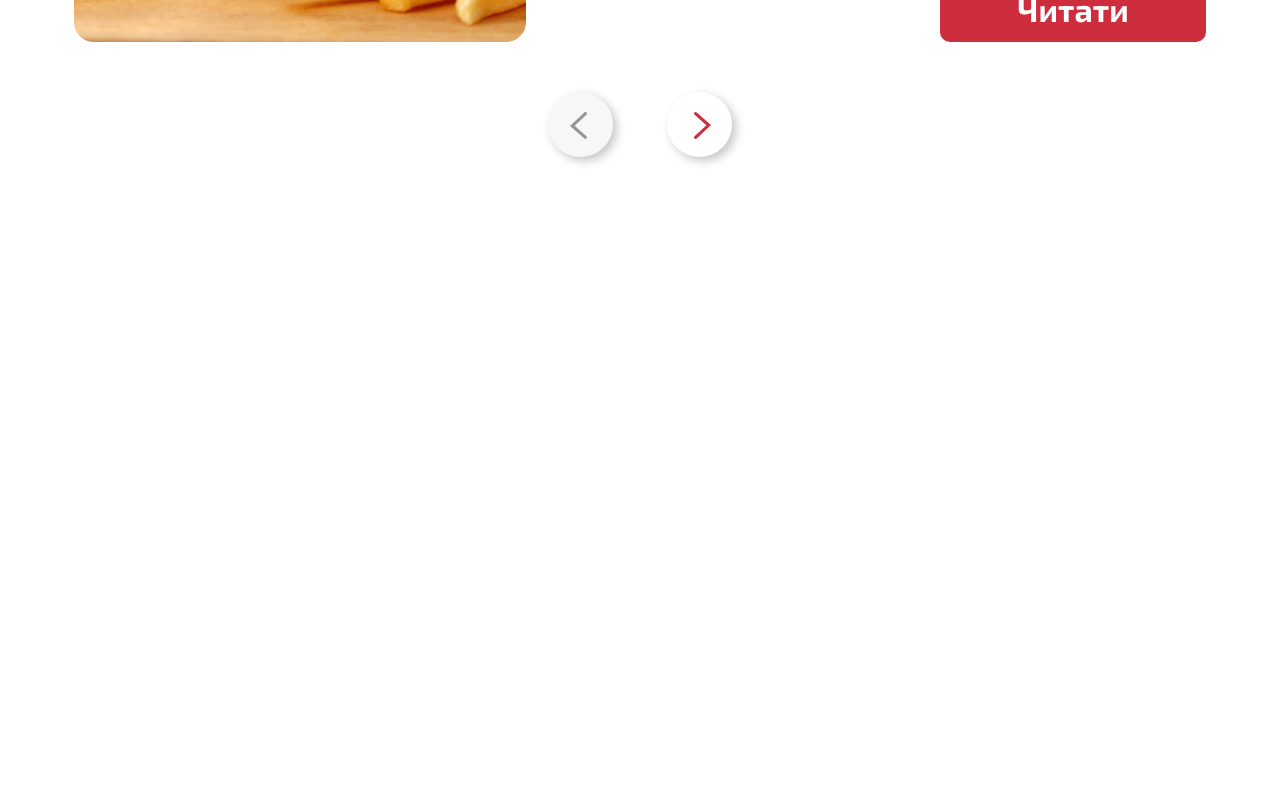
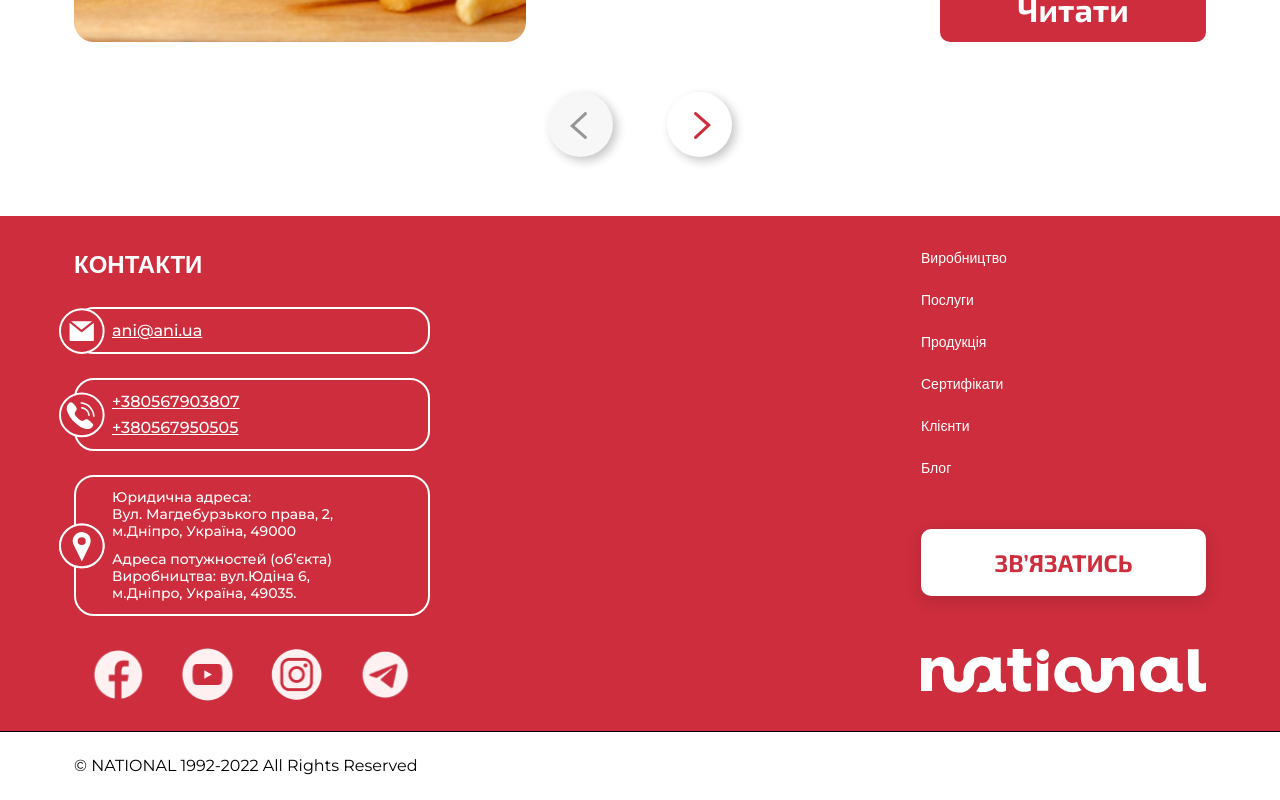
Before and after one commit to Kybbot/National, a Next.js app: page / in a window 1280 px wide. Shown: the part 5318-6118 px from the top of the page. Before the commit the page ends 5534 px from the top, so only its background shows below. Built offline with nearby package versions, Linux system fonts and the light colour scheme; a web font is replaced by a local one.

Commit message:
Created Footer

```diff
--- a/src/assets/css/components/components.css
+++ b/src/assets/css/components/components.css
@@ -9,3 +9,4 @@
 @import "./services.css";
 @import "./partners.css";
 @import "./blog.css";
+@import "./footer.css";
--- /dev/null
+++ b/src/assets/css/components/footer.css
@@ -0,0 +1,261 @@
+.footer {
+	position: relative;
+	background-color: var(--accent);
+	padding: 33px 0 25px 0;
+	border-bottom: 1px solid var(--main-text);
+}
+
+.footer__logo {
+	margin-bottom: 40px;
+}
+
+.footer__nav {
+	display: grid;
+	grid-template-columns: 1fr 1fr;
+	gap: 10px;
+	margin: 0 0 46px 0;
+	padding: 0;
+	list-style-type: none;
+}
+
+.footer__link {
+	font-family: "Days One", sans-serif;
+	font-size: 13px;
+	line-height: 17px;
+	color: var(--white-text);
+	text-decoration: none;
+}
+
+.footer__btn {
+	display: flex;
+	align-items: center;
+	justify-content: center;
+	width: 100%;
+	max-width: 352px;
+	height: 47px;
+	font-family: "Exo 2", sans-serif;
+	font-size: 16px;
+	line-height: 19px;
+	font-weight: 700;
+	color: var(--accent);
+	text-transform: uppercase;
+	border-style: none;
+	border-radius: 10px;
+	padding: 0;
+	margin: 0 0 22px 0;
+	background-color: var(--bg-color);
+	box-shadow: 0px 4px 15px rgba(0, 0, 0, 0.15);
+	cursor: pointer;
+}
+
+.footer__hr {
+	height: 1px;
+	background-color: var(--bg-color);
+	margin: 0;
+	border-style: none;
+}
+
+.footer__title {
+	display: none;
+	font-family: "Days One", sans-serif;
+	font-size: 24px;
+	line-height: 31px;
+	color: var(--white-text);
+	margin: 0;
+}
+
+.footer__bottom {
+	display: flex;
+	justify-content: space-between;
+	gap: 45px;
+	margin-top: 23px;
+}
+
+.footer__emails,
+.footer__phones {
+	display: flex;
+	align-items: center;
+	gap: 7px;
+	margin-bottom: 24px;
+}
+
+.footer__email,
+.footer__phone,
+.footer__address {
+	display: block;
+	font-family: "Montserrat";
+	font-size: 14px;
+	line-height: 17px;
+	font-weight: 500;
+	color: var(--white-text);
+}
+
+.footer__phone {
+	margin-bottom: 5px;
+}
+
+.footer__phone:last-child {
+	margin-bottom: 0;
+}
+
+.footer__address {
+	display: flex;
+	gap: 7px;
+	margin: 0 0 24px 0;
+}
+
+.footer__address:last-child {
+	margin: 0;
+}
+
+.footer__address > div > span {
+	display: block;
+}
+
+.footer__socials {
+	display: flex;
+	flex-direction: column;
+	justify-content: space-between;
+}
+
+.rights {
+	padding: 15px 0;
+}
+
+.rights__text {
+	font-family: "Montserrat";
+	font-size: 12px;
+	line-height: 15px;
+	margin: 0;
+}
+
+.footer__dec {
+	display: none;
+}
+
+@media screen and (min-width: 1024px) {
+	.footer__main {
+		display: flex;
+		justify-content: space-between;
+	}
+
+	.footer__top {
+		display: flex;
+		flex-direction: column;
+		order: 2;
+	}
+
+	.footer__bottom {
+		order: 1;
+	}
+
+	.footer__logo {
+		order: 3;
+		width: 285px;
+		height: 44px;
+		margin: 0;
+	}
+
+	.footer__nav {
+		order: 1;
+		grid-template-columns: 1fr;
+		gap: 24px;
+		margin: 0 0 52px 0;
+	}
+
+	.footer__link {
+		font-size: 14px;
+		line-height: 18px;
+	}
+
+	.footer__btn {
+		order: 2;
+		max-width: 285px;
+		height: 67px;
+		font-size: 24px;
+		line-height: 29px;
+		margin: 0 0 53px 0;
+	}
+
+	.footer__hr {
+		display: none;
+	}
+
+	.footer__title {
+		display: block;
+	}
+
+	.footer__bottom {
+		flex-direction: column;
+		gap: 27px;
+		margin: 0;
+		max-width: 356px;
+		width: 100%;
+	}
+
+	.footer__emails,
+	.footer__phones,
+	.footer__addresses {
+		position: relative;
+		padding: 12px 0 12px 36px;
+		border: 2px solid var(--bg-color);
+		border-radius: 20px;
+	}
+
+	.footer__email-svg {
+		position: absolute;
+		width: 46px;
+		height: 46px;
+		top: 50%;
+		left: -17px;
+		transform: translateY(-50%);
+	}
+
+	.footer__email,
+	.footer__phone,
+	.footer__addresse {
+		font-size: 16px;
+		line-height: 19px;
+	}
+
+	.footer__phone {
+		margin-bottom: 7px;
+	}
+
+	.footer__address {
+		margin: 0 0 11px 0;
+	}
+
+	.footer__socials {
+		flex-direction: row;
+		justify-content: space-around;
+	}
+
+	.footer__social {
+		font-size: 0;
+		line-height: 0;
+	}
+
+	.footer__social-img {
+		width: 63px;
+		height: 63px;
+	}
+
+	.rights {
+		padding: 24px 0;
+	}
+
+	.rights__text {
+		font-size: 16px;
+		line-height: 20px;
+	}
+}
+
+@media screen and (min-width: 1920px) {
+	.footer__dec {
+		display: block;
+		position: absolute;
+		top: 0;
+		left: 0;
+	}
+}
--- /dev/null
+++ b/src/components/Footer.tsx
@@ -0,0 +1,169 @@
+import Image from "next/image";
+import React, { FC } from "react";
+
+export const Footer: FC = () => {
+	return (
+		<>
+			<footer className="footer">
+				<Image
+					className="footer__dec"
+					src="/img/names/footer-name.svg"
+					alt=""
+					width="231"
+					height="512"
+					aria-hidden="true"
+				/>
+				<div className="container">
+					<div className="footer__container">
+						<div className="footer__main">
+							<div className="footer__top">
+								<Image className="footer__logo" src="/img/svg/preloader.svg" alt="National" width="195" height="30" />
+								<ul className="footer__nav">
+									<li className="footer__elem">
+										<a href="#" className="footer__link">
+											Виробництво
+										</a>
+									</li>
+									<li className="footer__elem">
+										<a href="#" className="footer__link">
+											Послуги
+										</a>
+									</li>
+									<li className="footer__elem">
+										<a href="#" className="footer__link">
+											Продукція
+										</a>
+									</li>
+									<li className="footer__elem">
+										<a href="#" className="footer__link">
+											Сертифікати
+										</a>
+									</li>
+									<li className="footer__elem">
+										<a href="#" className="footer__link">
+											Клієнти
+										</a>
+									</li>
+									<li className="footer__elem">
+										<a href="#" className="footer__link">
+											Блог
+										</a>
+									</li>
+								</ul>
+								<button className="footer__btn">Зв’язатись</button>
+								<hr className="footer__hr" />
+							</div>
+							<div className="footer__bottom">
+								<h2 className="footer__title">КОНТАКТИ</h2>
+								<div className="footer__contacts">
+									<div className="footer__emails">
+										<Image
+											className="footer__email-svg"
+											src="/img/contacts/email.svg"
+											alt="Email"
+											width="29"
+											height="29"
+										/>
+										<a href="mailto:ani@ani.ua" className="footer__email">
+											ani@ani.ua
+										</a>
+									</div>
+									<div className="footer__phones">
+										<Image
+											className="footer__email-svg"
+											src="/img/contacts/call.svg"
+											alt="Email"
+											width="29"
+											height="29"
+										/>
+										<div>
+											<a href="tel:+380567903807" className="footer__phone">
+												+380567903807
+											</a>
+											<a href="tel:+380567950505" className="footer__phone">
+												+380567950505
+											</a>
+										</div>
+									</div>
+									<div className="footer__addresses">
+										<p className="footer__address">
+											<Image
+												className="footer__email-svg"
+												src="/img/contacts/location.svg"
+												alt="Email"
+												width="29"
+												height="29"
+											/>
+											<div>
+												<span>Юридична адреса:</span>
+												<span>Вул. Магдебурзького права, 2,</span>
+												<span>м.Дніпро, Україна, 49000</span>
+											</div>
+										</p>
+										<p className="footer__address">
+											<Image
+												className="footer__email-svg"
+												src="/img/contacts/location.svg"
+												alt="Email"
+												width="29"
+												height="29"
+											/>
+											<div>
+												<span>Адреса потужностей (об’єкта)</span>
+												<span>Виробництва: вул.Юдіна 6,</span>
+												<span>м.Дніпро, Україна, 49035.</span>
+											</div>
+										</p>
+									</div>
+								</div>
+								<div className="footer__socials">
+									<a href="#" className="footer__social">
+										<Image
+											className="footer__social-img"
+											src="/img/socials/facebook.png"
+											width="44"
+											height="44"
+											alt="Facebook"
+										/>
+									</a>
+									<a href="#" className="footer__social">
+										<Image
+											className="footer__social-img"
+											src="/img/socials/youtube.png"
+											width="44"
+											height="44"
+											alt="Facebook"
+										/>
+									</a>
+									<a href="#" className="footer__social">
+										<Image
+											className="footer__social-img"
+											src="/img/socials/instagram.png"
+											width="44"
+											height="44"
+											alt="Facebook"
+										/>
+									</a>
+									<a href="#" className="footer__social">
+										<Image
+											className="footer__social-img"
+											src="/img/socials/telegram.png"
+											width="44"
+											height="44"
+											alt="Facebook"
+										/>
+									</a>
+								</div>
+							</div>
+						</div>
+					</div>
+				</div>
+			</footer>
+			<div className="rights">
+				<div className="container">
+					<p className="rights__text">© NATIONAL 1992-{new Date().getFullYear()} All Rights Reserved</p>
+				</div>
+			</div>
+		</>
+	);
+};
--- a/src/components/index.ts
+++ b/src/components/index.ts
@@ -6,3 +6,4 @@ export * from "./About";
 export * from "./Services";
 export * from "./Partners";
 export * from "./Blog";
+export * from "./Footer";
--- a/src/pages/index.tsx
+++ b/src/pages/index.tsx
@@ -1,6 +1,6 @@
 import type { NextPage } from "next";
 
-import { About, Banner, Blog, Header, Partners, Services } from "../components";
+import { About, Banner, Blog, Footer, Header, Partners, Services } from "../components";
 
 const Home: NextPage = () => {
 	return (
@@ -12,6 +12,7 @@ const Home: NextPage = () => {
 				<Services />
 				<Partners />
 				<Blog />
+				<Footer />
 			</main>
 		</>
 	);
```
